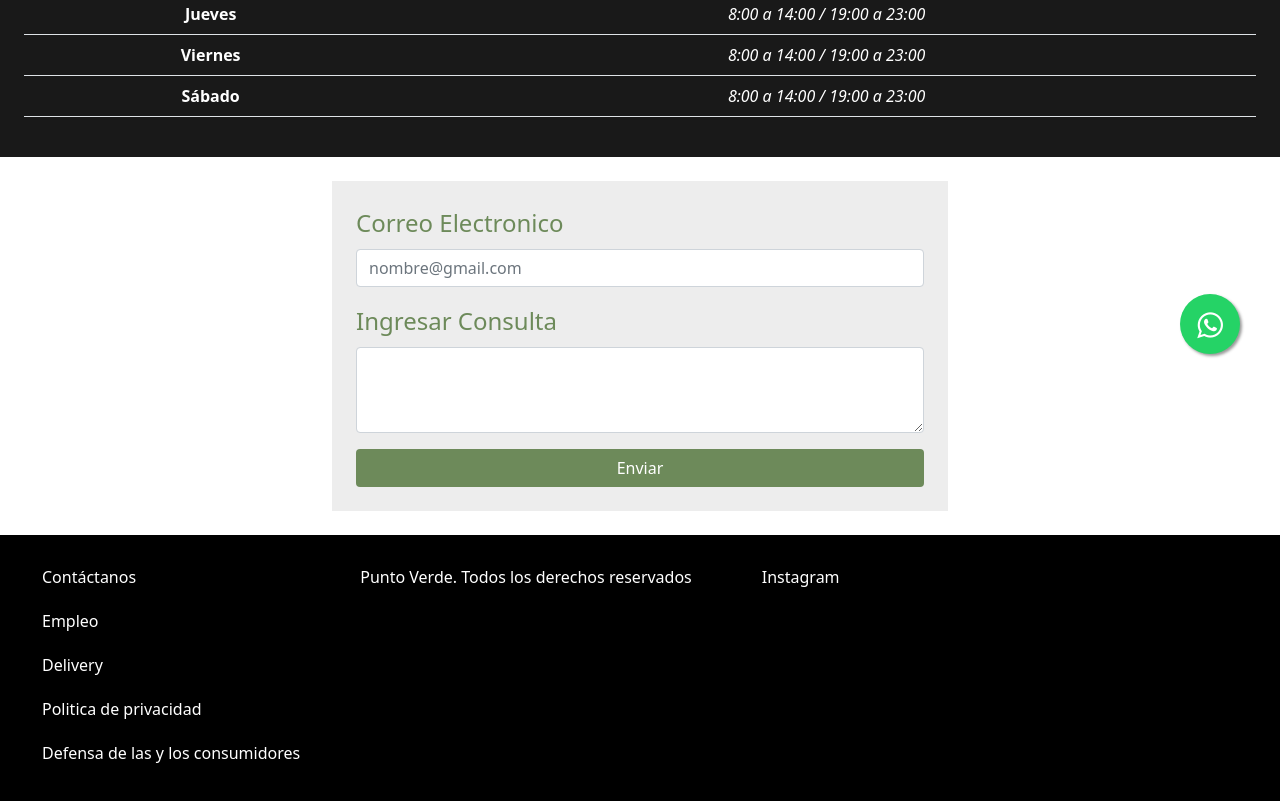
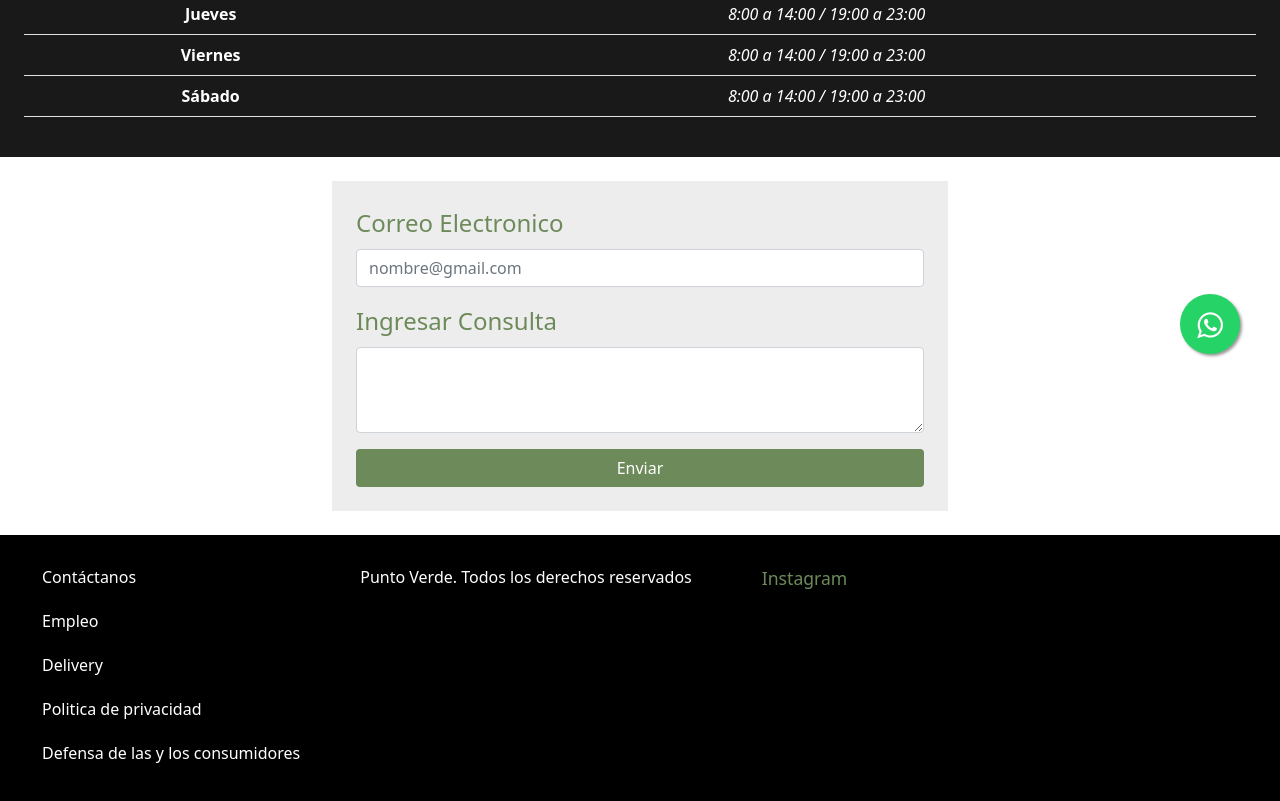
Before and after one commit to PedroEndres/proyectoCursoRevDig.github.io, a plain HTML site: page contacto.html in a window 1280 px wide. Shown: the part 406-1207 px from the top of the page. Drawn offline with nearby package versions, Linux system fonts and the light colour scheme.

Commit message:
Add files via upload

```diff
--- a/css/style.css
+++ b/css/style.css
@@ -347,7 +347,9 @@ body::-webkit-scrollbar-thumb {
 .footer-container a {
   padding: 10px;
   text-decoration: none;
-  color: white;
+  color: rgb(109 138 90);
+  font-size: 1.1rem;
+  font-weight: 500;
 }
 
 .footer-container a:hover {
```
